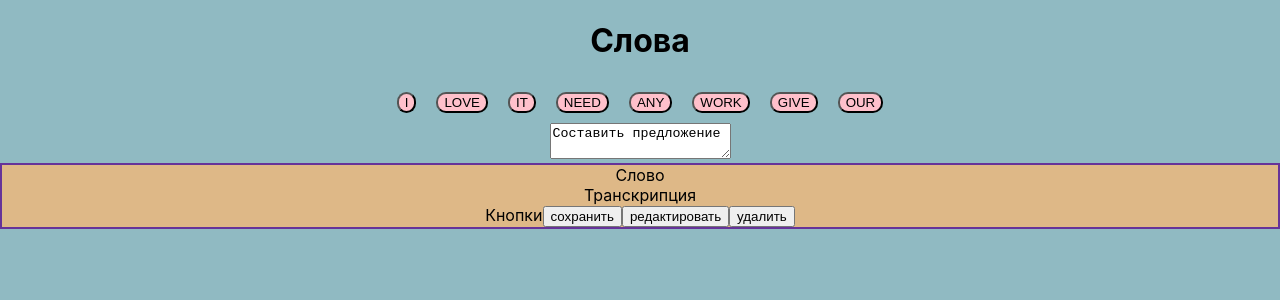
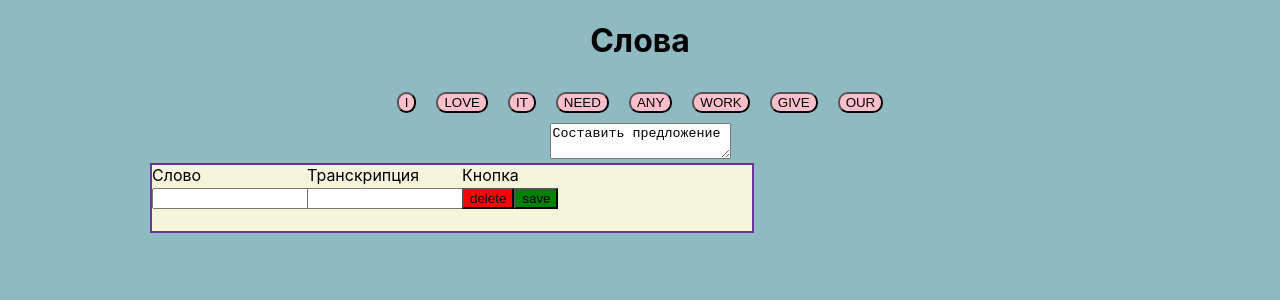
Before and after one commit to galya-cmd/-cards, a React (Create React App) app in the folder dictionary/: page / in a window 1280 px wide. Shown: the top 300 px of the page. Built offline with nearby package versions, Linux system fonts and the light colour scheme.

Commit message:
создала таблицу

```diff
--- a/dictionary/src/components/table.css
+++ b/dictionary/src/components/table.css
@@ -1,11 +1,24 @@
 .table-cart {
+    width: 600px;
     display: grid;
-    text-align: center;
-    grid-template-columns: repeat (3, 1fr);
-    grid-template-columns: repeat (3, 1fr);
+    grid-template-columns: 150px 150px 1fr ;
+    grid-template-rows: 1fr 1fr 1fr ;
+    column-gap: 5px;
+    justify-content: center;
+    justify-items: stretch;
+    background-color: beige;
+    border: 2px solid rebeccapurple;
+    margin-left: 150px;
 
-    background-color: burlywood;
-    border: 2px solid rebeccapurple;
 
 
 }
+.delete {
+    background-color: red;
+}
+.save {
+    background-color: green;
+}
+button :hover{
+    background-color: rgb(144, 186, 194);
+}
--- a/dictionary/src/components/table.jsx
+++ b/dictionary/src/components/table.jsx
@@ -7,14 +7,18 @@ class Table extends React.Component {
         return (
 
             <div className="table-cart">
+
                 <div>Слово</div>
-                <div>{name}</div>
                 <div>Транскрипция</div>
-                <div>{translation}</div>
-                <div>Кнопки
-                    <button>сохранить</button>
-                    <button>редактировать</button>
-                    <button>удалить</button>
+                <div>Кнопка</div>
+
+                <div>
+                <input type='text'></input>
+                </div>
+                <div><input type='text'></input></div>
+                <div>
+                <button className='delete'>delete</button>
+                <button className='save'>save</button>
                 </div>
             </div>
         );
```
Also changed, not shown: dictionary/src/components/dictionary.css (line endings or trailing spaces).
